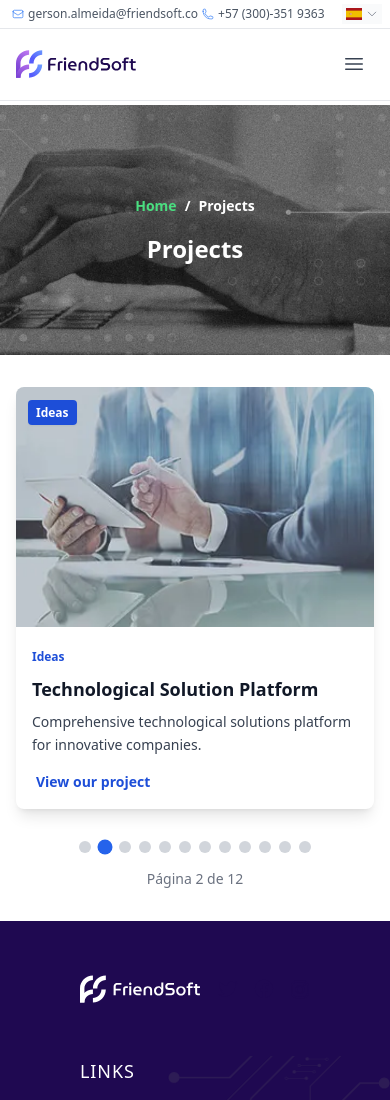
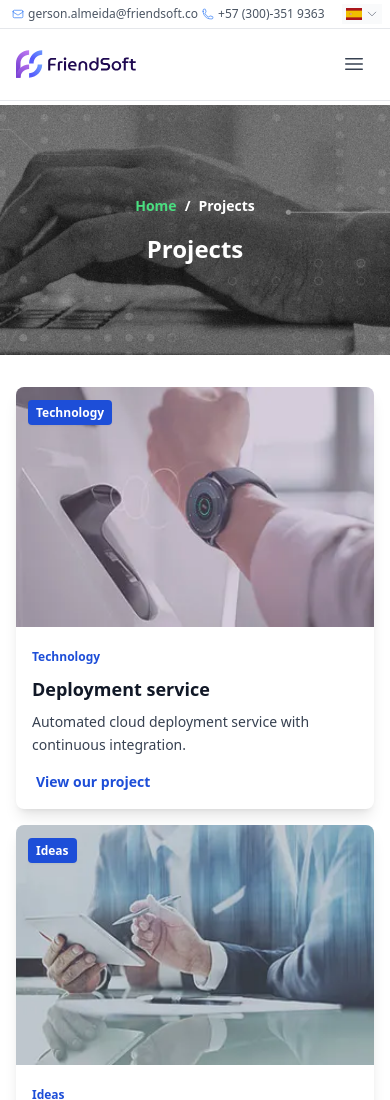
Before and after one commit to Mvega5310/mi-pagina, a React (Vite) app: page /projects in a window 390 px wide. Shown: the top 1100 px of the page. Built offline with nearby package versions, Linux system fonts and the light colour scheme.

Commit message:
refactor(pages): simplify projects carousel and adjust services page layout
remove auto-slide and pagination logic from projects carousel to display all projects at once
adjust order and positioning of elements in services page for better responsiveness

```diff
--- a/src/shared/pages/ProjectsPage.tsx
+++ b/src/shared/pages/ProjectsPage.tsx
@@ -1,4 +1,4 @@
-import React, { useEffect, useState } from 'react'
+import React, { useEffect } from 'react'
 import { useTranslation } from 'react-i18next'
 import { Link } from 'react-router-dom'
 import SEO from '../components/SEO'
@@ -19,103 +19,8 @@ import p6j from '../../assets/images/projects/section1-imagen6.jpg'
 // Projects Carousel Component
 const ProjectsCarousel = ({ projects }: { projects: any[] }) => {
   const { t } = useTranslation()
-  const [currentPage, setCurrentPage] = useState(0)
-  const [isAutoPlaying, setIsAutoPlaying] = useState(true)
-  const [isTransitioning, setIsTransitioning] = useState(false)
 
-  // Calculate how many cards to show per page based on screen size (6 cards for desktop)
-  const getCardsPerPage = () => {
-    if (typeof window === 'undefined') return 6 // Default 6 cards per page
-    const width = window.innerWidth
-    if (width < 640) return 1 // sm: 1 card
-    if (width < 1024) return 2 // md: 2 cards
-    return 6 // lg+: 6 cards (2 rows x 3 columns)
-  }
-
-  const [cardsPerPage, setCardsPerPage] = useState(getCardsPerPage())
-
-  // Update cards per page on window resize
-  useEffect(() => {
-    const handleResize = () => {
-      setCardsPerPage(getCardsPerPage())
-    }
-
-    window.addEventListener('resize', handleResize)
-    return () => window.removeEventListener('resize', handleResize)
-  }, [projects.length])
-
-  // Calculate total pages
-  const totalPages = Math.ceil(projects.length / cardsPerPage)
-
-  // Auto-slide functionality
-  useEffect(() => {
-    if (!isAutoPlaying || totalPages <= 1) return
-
-    const interval = setInterval(() => {
-      goToNextPage()
-    }, 5000) // Change page every 5 seconds
-
-    return () => clearInterval(interval)
-  }, [isAutoPlaying, currentPage, totalPages])
-
-  // Get projects for current page
-  const getCurrentPageProjects = () => {
-    const startIndex = currentPage * cardsPerPage
-    return projects.slice(startIndex, startIndex + cardsPerPage)
-  }
-
-  // Navigation functions
-  const goToNextPage = () => {
-    if (isTransitioning) return
-    setIsTransitioning(true)
-    setCurrentPage((prev) => (prev + 1) % totalPages)
-    setTimeout(() => setIsTransitioning(false), 300)
-  }
-
-  const goToPrevPage = () => {
-    if (isTransitioning) return
-    setIsTransitioning(true)
-    setCurrentPage((prev) => (prev - 1 + totalPages) % totalPages)
-    setTimeout(() => setIsTransitioning(false), 300)
-  }
-
-  const goToPage = (pageIndex: number) => {
-    if (isTransitioning || pageIndex === currentPage) return
-    setIsTransitioning(true)
-    setCurrentPage(pageIndex)
-    setTimeout(() => setIsTransitioning(false), 300)
-  }
-
-  // Keyboard navigation for accessibility
-  useEffect(() => {
-    const handleKeyDown = (event: KeyboardEvent) => {
-      if (totalPages <= 1) return
-
-      switch (event.key) {
-        case 'ArrowLeft':
-          event.preventDefault()
-          goToPrevPage()
-          break
-        case 'ArrowRight':
-          event.preventDefault()
-          goToNextPage()
-          break
-        case 'Home':
-          event.preventDefault()
-          goToPage(0)
-          break
-        case 'End':
-          event.preventDefault()
-          goToPage(totalPages - 1)
-          break
-      }
-    }
-
-    document.addEventListener('keydown', handleKeyDown)
-    return () => document.removeEventListener('keydown', handleKeyDown)
-  }, [totalPages, currentPage])
-
-  // Don't render carousel if no projects
+  // Don't render if no projects
   if (projects.length === 0) {
     return (
       <div className="text-center py-12">
@@ -125,16 +30,10 @@ const ProjectsCarousel = ({ projects }: { projects: any[] }) => {
   }
 
   return (
-    <div
-      className="relative"
-      onMouseEnter={() => setIsAutoPlaying(false)}
-      onMouseLeave={() => setIsAutoPlaying(true)}
-    >
-      {/* Projects Grid - 2x3 Layout (6 images) */}
-        <div className={`grid grid-cols-1 sm:grid-cols-2 lg:grid-cols-3 gap-4 sm:gap-6 mb-8 transition-all duration-300 ${
-          isTransitioning ? 'opacity-75 scale-95' : 'opacity-100 scale-100'
-        }`} role="grid" aria-label={t('projects.gridLabel', 'Portfolio de proyectos')}>
-        {getCurrentPageProjects().map((project, index) => (
+    <div className="relative">
+      {/* Projects Grid - Vertical Layout (all projects displayed) */}
+      <div className="grid grid-cols-1 sm:grid-cols-2 lg:grid-cols-3 gap-4 sm:gap-6" role="grid" aria-label={t('projects.gridLabel', 'Portfolio de proyectos')}>
+        {projects.map((project, index) => (
           <article
             key={project.id}
             className="group relative bg-white shadow-lg overflow-hidden hover:shadow-xl transition-all duration-300 rounded-lg"
@@ -200,33 +99,6 @@ const ProjectsCarousel = ({ projects }: { projects: any[] }) => {
           </article>
         ))}
       </div>
-
-      {/* Navigation Controls - Only show if more than one page */}
-      {totalPages > 1 && (
-        <div className="flex flex-col items-center space-y-4">
-          {/* Page Dots */}
-          <div className="flex justify-center space-x-2">
-            {Array.from({ length: totalPages }, (_, index) => (
-              <button
-                key={index}
-                onClick={() => goToPage(index)}
-                disabled={isTransitioning}
-                className={`w-3 h-3 rounded-full transition-all duration-300 focus:outline-none focus:ring-2 focus:ring-blue-500 focus:ring-offset-2 ${
-                  index === currentPage
-                    ? 'bg-blue-600 scale-125'
-                    : 'bg-gray-300 hover:bg-gray-400 hover:scale-110'
-                } disabled:opacity-50 disabled:cursor-not-allowed`}
-                aria-label={`${t('projects.goToPage', 'Ir a página')} ${index + 1}`}
-              />
-            ))}
-          </div>
-
-          {/* Page Indicator */}
-          <div className="text-sm text-gray-500 font-medium">
-            {t('projects.page', 'Página')} {currentPage + 1} {t('projects.of', 'de')} {totalPages}
-          </div>
-        </div>
-      )}
     </div>
   )
 }
--- a/src/shared/pages/ServicesPage.tsx
+++ b/src/shared/pages/ServicesPage.tsx
@@ -161,9 +161,9 @@ const ServicesPage = () => {
         <div className="container mx-auto px-4 sm:px-6 lg:px-8">
           <div className="grid grid-cols-1 lg:grid-cols-2 gap-8 sm:gap-12 lg:gap-16 xl:gap-24 items-center">
             {/* Imagen con overlay - Responsive */}
-            <div className="relative order-2 lg:order-1 mb-8 sm:mb-12 lg:mb-0">
+            <div className="relative order-1 mb-8 sm:mb-12 lg:mb-0">
               {/* Contenedor para posicionamiento relativo */}
-              <div className="relative">
+              <div className="flex flex-col lg:relative">
                 {/* Imagen principal - Responsive */}
                 <div className="overflow-hidden">
                   <img
@@ -174,7 +174,7 @@ const ServicesPage = () => {
                 </div>
 
                 {/* Overlay azul con contenido - Completamente responsive */}
-                <div className="absolute
+                <div className="lg:absolute
                   bottom-4 left-4 right-4
                   sm:bottom-6 sm:left-6 sm:right-6
                   md:-bottom-8 md:left-8 md:right-8
@@ -204,7 +204,7 @@ const ServicesPage = () => {
             </div>
 
             {/* Contenido de texto - Responsive */}
-            <div className="space-y-4 sm:space-y-6 lg:space-y-8 order-1 lg:order-2">
+            <div className="space-y-4 sm:space-y-6 lg:space-y-8 order-2">
               {/* Encabezado - Responsive */}
               <div>
                 <h4 className="text-[#6366F1] text-xs sm:text-sm font-semibold mb-2 sm:mb-3 uppercase tracking-wider">
```
